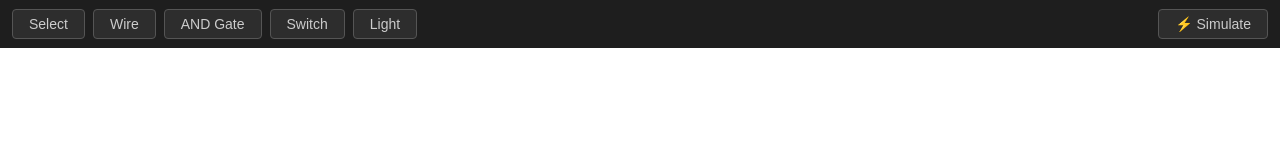
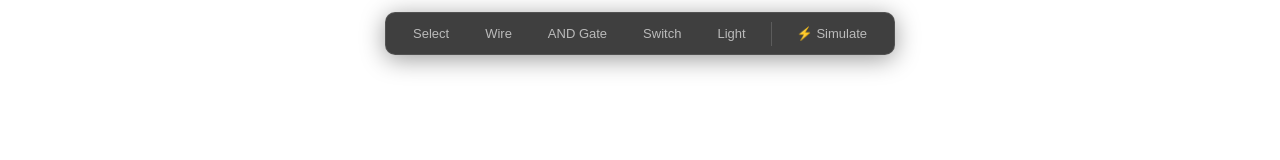
Before and after one commit to leeovictor/logic-gate-sim, a website built with Vite: page index.html in a window 1280 px wide. Built offline with nearby package versions, Linux system fonts and the light colour scheme.

Commit message:
Refactor canvas resizing logic and enhance toolbar styling; adjust canvas height to fill window and improve toolbar appearance with new separator and updated button styles.

```diff
--- a/src/main.ts
+++ b/src/main.ts
@@ -36,11 +36,9 @@ document.body.prepend(toolbar);
 const canvas = document.getElementById("canvas") as HTMLCanvasElement;
 const ctx = canvas.getContext("2d")!;
 
-const toolbarHeight = toolbar.offsetHeight;
-
 function resize() {
   canvas.width = window.innerWidth;
-  canvas.height = window.innerHeight - toolbarHeight;
+  canvas.height = window.innerHeight;
 }
 
 window.addEventListener("resize", resize);
--- a/src/style.css
+++ b/src/style.css
@@ -11,36 +11,43 @@ body {
 canvas {
   display: block;
   position: fixed;
-  top: 48px;
+  top: 0;
   left: 0;
 }
 
 .toolbar {
   position: fixed;
-  top: 0;
-  left: 0;
-  right: 0;
-  height: 48px;
-  background: #1e1e1e;
+  top: 12px;
+  left: 50%;
+  transform: translateX(-50%);
+  background: rgba(30, 30, 30, 0.85);
+  backdrop-filter: blur(12px);
+  -webkit-backdrop-filter: blur(12px);
   display: flex;
   align-items: center;
-  padding: 0 12px;
-  gap: 8px;
+  padding: 6px 12px;
+  gap: 6px;
   z-index: 10;
+  border-radius: 10px;
+  border: 1px solid rgba(255, 255, 255, 0.1);
+  box-shadow: 0 4px 24px rgba(0, 0, 0, 0.4);
 }
 
 .toolbar button {
-  padding: 6px 16px;
-  border: 1px solid #555;
-  border-radius: 4px;
-  background: #2d2d2d;
-  color: #ccc;
-  font-size: 14px;
+  padding: 6px 14px;
+  border: 1px solid transparent;
+  border-radius: 6px;
+  background: transparent;
+  color: #bbb;
+  font-size: 13px;
   cursor: pointer;
+  transition: background 0.15s, color 0.15s, border-color 0.15s;
+  white-space: nowrap;
 }
 
 .toolbar button:hover {
-  background: #3a3a3a;
+  background: rgba(255, 255, 255, 0.1);
+  color: #eee;
 }
 
 .toolbar button.active {
@@ -49,6 +56,13 @@ canvas {
   color: #fff;
 }
 
+.toolbar .separator {
+  width: 1px;
+  height: 24px;
+  background: rgba(255, 255, 255, 0.15);
+  margin: 0 4px;
+}
+
 .toolbar .sim-toggle.active {
   background: #166534;
   border-color: #22c55e;
--- a/src/toolbar.ts
+++ b/src/toolbar.ts
@@ -42,10 +42,10 @@ export function createToolbar(
     toolbar.appendChild(btn);
   }
 
-  // Spacer to push sim toggle to the right
-  const spacer = document.createElement("div");
-  spacer.style.marginLeft = "auto";
-  toolbar.appendChild(spacer);
+  // Separator before sim toggle
+  const separator = document.createElement("div");
+  separator.className = "separator";
+  toolbar.appendChild(separator);
 
   // Simulation toggle
   const simBtn = document.createElement("button");
```
